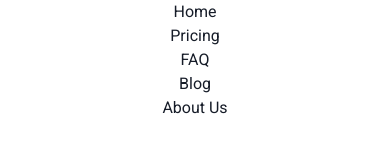
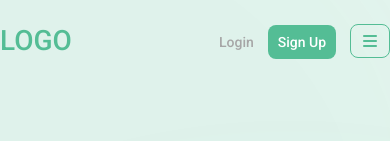
Before and after one commit to plabon6/web-dev, a plain HTML site: page index.html in a window 390 px wide. Shown: the top 141 px of the page. Drawn offline with Linux system fonts and the light colour scheme.

Commit message:
Mobile Menu

```diff
--- a/index.html
+++ b/index.html
@@ -17,7 +17,7 @@
             <div class="logo">
                 <a href="#">LOGO</a>
             </div>
-            <div class="menu">
+            <div class="menu hideonmobile">
                 <ul>
                     <li><a class="active" href="#">Home</a></li>
                     <li><a href="#pricing">Pricing</a></li>
@@ -27,16 +27,16 @@
                 </ul>
             </div>
             <div class="login">
-                <a class="login-btn display-d" href="#">Login</a>
+                <a class="login-btn" href="#">Login</a>
                 <button><a href="#">Sign Up</a></button>
+                <div class="burger hideondesktop">
+                    <i class="fa-solid fa-bars"></i>
+                </div>
             </div>
 
             <!-- Mobile Responsive Starts Header Here -->
 
-            <div class="burger display-m">
-                <i class="fa-solid fa-bars"></i>
-            </div>
-            <div class="flyout display-m">
+            <!-- <div class="flyout display-m">
                 <ul>
                     <li><a href="#">Home</a></li>
                     <li><a href="#pricing">Pricing</a></li>
@@ -44,7 +44,7 @@
                     <li><a href="#">Blog</a></li>
                     <li><a href="#">About Us</a></li>
                 </ul>
-            </div>
+            </div> -->
 
             <!-- Mobile Responsive Ends Header Here -->
 
--- a/style.css
+++ b/style.css
@@ -209,6 +209,7 @@ nav{
 
 .login-btn{
     padding-right: 10px;
+    display: inline;
 }
 
 .login button a{
@@ -847,22 +848,40 @@ footer{
 }
 
 /* Mobile Responsive CSS Here */
-@media (max-width: 480px) {
-.display-d{
-    display: none;
-}
-}
-@media (min-width: 480px) {
-    .display-m{
+
+@media  (max-width: 800px) {
+    .hideonmobile{
         display: none;
     }
+
+    .burger{
+        display: inline;
     }
+
+    .burger i{
+        display: inline-flex;
+        justify-content: center;
+        border: 1px solid var(--clr-primary);
+        margin-left: 10px;
+        width: 40px;
+        padding: 8px 0;
+        color: var(--clr-primary);
+        border-radius: 8px;
+    }
+}
+
+@media (min-width: 800px) {
+    .hideondesktop{
+        display: none;
+    }
+}
 
 .flyout{
     position: fixed;
     inset: 0;
     min-block-size: 100vh;
     background-color: white;
+    padding: 30px 30px 0;
 }
 
 .flyout li{
```
